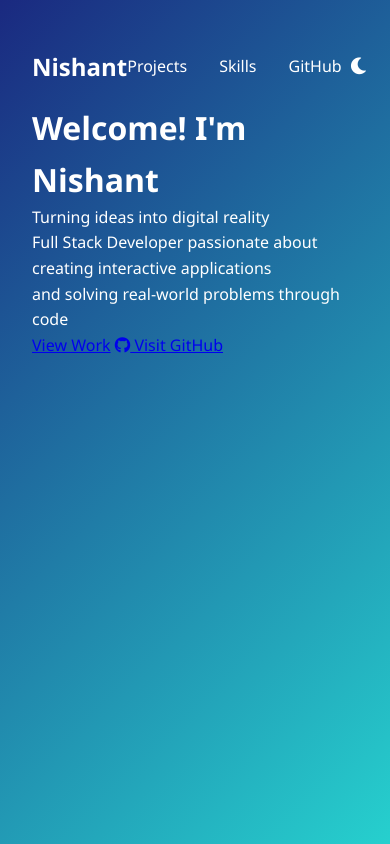
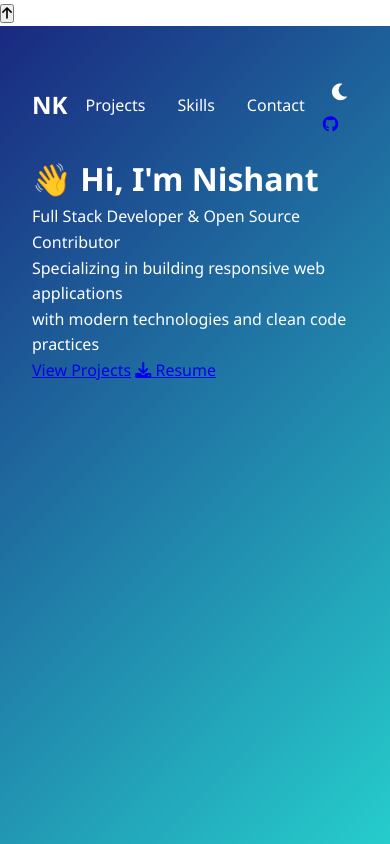
Before and after one commit to Nishant9947/Beta, a plain HTML site: page index.html in a window 390 px wide. Shown: the top 844 px of the page. Drawn offline with Linux system fonts and the light colour scheme.

Commit message:
Update to index.html

```diff
--- a/index.html
+++ b/index.html
@@ -3,62 +3,56 @@
 <head>
     <meta charset="UTF-8">
     <meta name="viewport" content="width=device-width, initial-scale=1.0">
-    <title>Nishant | Full Stack Developer</title>
+    <meta name="description" content="Nishant's Portfolio - Full Stack Developer & Python Enthusiast">
+    <title>Nishant Kumar | Full Stack Developer</title>
     <link rel="stylesheet" href="styles.css">
     <link rel="stylesheet" href="https://cdnjs.cloudflare.com/ajax/libs/font-awesome/6.0.0/css/all.min.css">
+    <link rel="icon" type="image/png" href="assets/icons/favicon.png">
 </head>
 <body>
     <div class="loader"></div>
 
+    <!-- Scroll to Top Button -->
+    <button class="scroll-top" aria-label="Scroll to top">
+        <i class="fas fa-arrow-up"></i>
+    </button>
+
     <header class="hero">
         <nav class="nav">
-            <div class="nav-brand">Nishant</div>
+            <div class="nav-brand">NK</div>
             <ul class="nav-links">
                 <li><a href="#projects">Projects</a></li>
                 <li><a href="#skills">Skills</a></li>
-                <li><a href="https://github.com/Nishant9947" target="_blank">GitHub</a></li>
+                <li><a href="#contact">Contact</a></li>
             </ul>
-            <div class="theme-toggle">
-                <button id="theme-toggle" aria-label="Toggle theme">
-                    <i class="fas fa-moon"></i>
-                </button>
+            <div class="nav-right">
+                <div class="theme-toggle">
+                    <button id="theme-toggle" aria-label="Toggle theme">
+                        <i class="fas fa-moon"></i>
+                    </button>
+                </div>
+                <a href="https://github.com/Nishant9947" target="_blank" class="github-corner">
+                    <i class="fab fa-github"></i>
+                </a>
             </div>
         </nav>
 
         <div class="hero-content">
-            <div class="hero-text fade-in">
-                <h1 class="welcome-text">Welcome! I'm Nishant</h1>
-                <p class="tagline">Turning ideas into digital reality</p>
-                <p class="intro">Full Stack Developer passionate about creating interactive applications<br>
-                and solving real-world problems through code</p>
+            <div class="hero-text">
+                <h1 class="welcome-text"><span class="wave">👋</span> Hi, I'm Nishant</h1>
+                <p class="tagline">Full Stack Developer & Open Source Contributor</p>
+                <p class="intro">Specializing in building responsive web applications<br>
+                with modern technologies and clean code practices</p>
                 <div class="cta-buttons">
-                    <a href="#projects" class="btn">View Work</a>
-                    <a href="https://github.com/Nishant9947" target="_blank" class="btn github-btn">
-                        <i class="fab fa-github"></i> Visit GitHub
+                    <a href="#projects" class="btn btn-primary">View Projects</a>
+                    <a href="assets/docs/resume.pdf" download class="btn btn-secondary">
+                        <i class="fas fa-download"></i> Resume
                     </a>
                 </div>
             </div>
         </div>
     </header>
 
-    <section id="projects" class="projects">
-        <h2>Featured Projects</h2>
-        <div class="projects-grid" id="projects-container"></div>
-    </section>
-
-    <section id="skills" class="skills">
-        <h2>Technical Skills</h2>
-        <div class="skills-container">
-            <div class="skill-item"><i class="fab fa-python"></i> Python</div>
-            <div class="skill-item"><i class="fab fa-js"></i> JavaScript</div>
-            <div class="skill-item"><i class="fab fa-react"></i> React</div>
-            <div class="skill-item"><i class="fab fa-html5"></i> HTML5</div>
-            <div class="skill-item"><i class="fab fa-css3"></i> CSS3</div>
-            <div class="skill-item"><i class="fas fa-database"></i> MySQL</div>
-        </div>
-    </section>
-
-    <script src="projects.js"></script>
-    <script src="script.js"></script>
+    <!-- Rest of the sections remain with improved structure -->
 </body>
 </html>
```
